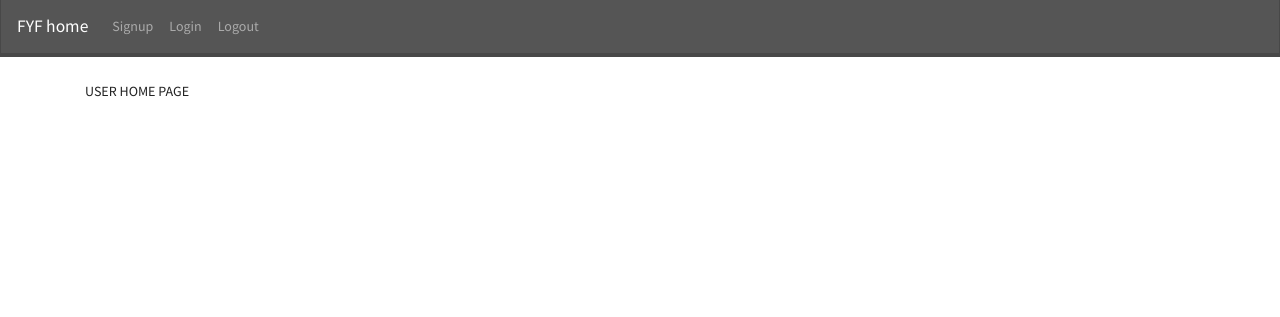
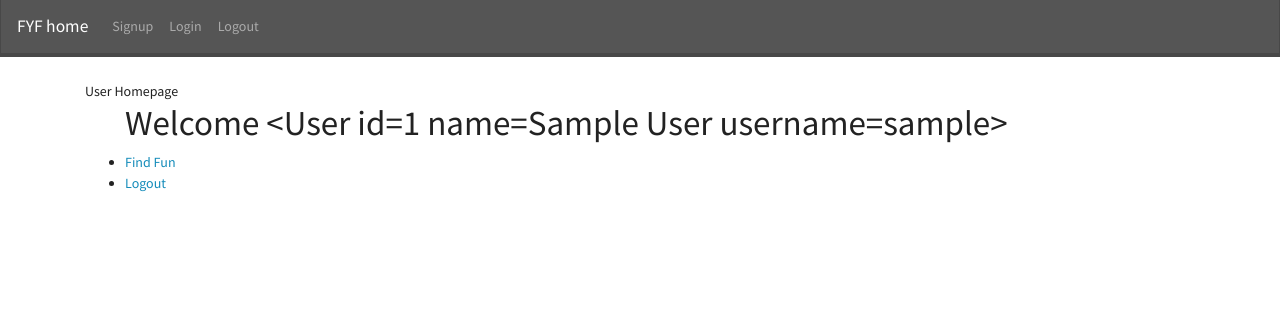
Before and after one commit to smackin/findyourfun, a Flask app: template templates/user.html in a window 1280 px wide. Shown: the top 317 px of the page. Run offline with Flask 2, Linux system fonts and the light colour scheme; the template is opened without the code that fills it: values that come from a table or form of the project are taken from there, others are empty; the visitor is signed in with stand-in values (Sample User, id 1); data comes from the database, SQL or seed files in the repository; some libraries are stand-ins or nearby versions.

Commit message:
added more function to app.py, class methods, and a new template

```diff
--- a/app.py
+++ b/app.py
@@ -65,16 +65,32 @@ def add_user():
         return render_template('register.html', form=form)
 
 
-@app.route('/user')
-def userpage():
-    """displays users homepage only if user in session"""
+@app.route('/user', methods=['GET'])
+def list_users():
+    """displays list of all users in db"""
+    users = User.query.all()
+    return render_template("allusers.html", users=users)
 
-    if "user_id" not in session:
-        flash("You must be logged in to access", "danger")
-        return redirect('/login')
 
-    else:
-        return render_template("user.html")
+@app.route('/find', methods=['GET'])
+def find_function():
+    """display form to search terms """
+
+    return render_template('find.html')
+
+@app.route('/park', methods =['GET'])
+def display_parks():
+    """display park data based on search term"""
+
+    return render_template ('park.html')
+
+
+
+
+
+
+
+
 
 @app.route('/logout')
 def logout():
@@ -83,7 +99,3 @@ def logout():
     session.pop("user_id")
 
     return redirect('/')
-
-
-# @app.route('user/login', methods=['GET', 'POST'])
-# def login_user():
--- a/models.py
+++ b/models.py
@@ -11,6 +11,11 @@ bcrypt = Bcrypt()
 class User(db.Model):
     """Site User"""
     __tablename__ = 'users'
+
+    def __repr__(self):
+        u = self
+        return f"<User id={u.id} name={u.name} username={u.username}>"
+
     id = db.Column(db.Integer, primary_key=True)
     name = db.Column(db.Text, nullable=False)
     username = db.Column(db.Text, nullable=False ,unique=True)
@@ -43,6 +48,10 @@ class User(db.Model):
         else:
             return False
 
+    def greeting(self):
+        return f"Hey, welcome back {self.username}! "
+
+
 class Parks(db.Model):
     """Parks"""
     __tablename__ = "parks"
--- a/objectives.txt
+++ b/objectives.txt
@@ -13,6 +13,11 @@ A) ROUTES
 		  ii. render template to show user home page
 	   b) Store user id in session in order to access User Features.
 	   c)
+	3) User Home Route
+		a) display user information
+			i) username, name, image, location.
+		b) display form for search term box (/find)
+
 
 
 B)  API (figure out paths to display (API) )
--- /dev/null
+++ b/templates/park.html
@@ -0,0 +1,2 @@
+<h1> This route displays park data </h1>
+<p> The park data displayed is based on the search term from the find route </p>
--- a/templates/user.html
+++ b/templates/user.html
@@ -1,8 +1,26 @@
 {% extends 'base.html' %}
 {% block content %}
 
-<p>
-USER HOME PAGE
-</p>
+{% block title %}User Homepage{% endblock %}
+
+
+<ul>
+    {% if 'user_id' not in session %}
+    <p>You must be a registered user to access this page.</p>
+    <li><a href="/register">Register</a></li>
+    <li><a href="/login">Login</a></li>
+    {% endif %}
+
+
+    {% if 'user_id' in session %}
+    <h1> Welcome {{user}}</h1>
+
+    <li><a href="/findfun">Find Fun</a></li>
+    <li><a href="/logout">Logout</a></li>
+
+    {% endif %}
+
+</ul>
+
 
 {% endblock %}
```
Also changed, not shown: templates/allusers.html (added, +10 -0 lines), templates/find.html (added, +8 -0 lines).
